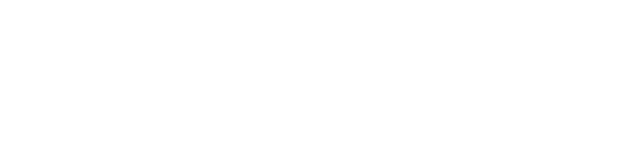
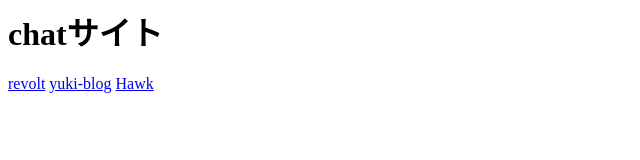
Before and after one commit to kkk2z/blog, a plain HTML site: page index.html in a window 1280 px wide. Shown: the whole page, without its empty margins (0-640 px from the left). Drawn offline with Linux system fonts and the light colour scheme.

Commit message:
Update index.html

```diff
--- a/index.html
+++ b/index.html
@@ -2,7 +2,12 @@
 <head>
 <title>便利なサイトURL一覧</title>
 <meta charset="utf-8">
-
+<meta name=”description” content=”便利サイト”>
 </head>
-
+<body>
+<h1>chatサイト</h1>
+<a href="https://app.revolt.chat/">revolt</a>
+<a href="https://yuki-math-blog-zwmp.onrender.com/blog/">yuki-blog</a>
+<a href="https://hawk.sprk.lol/">Hawk</a>
+</body>
 </html>
```
